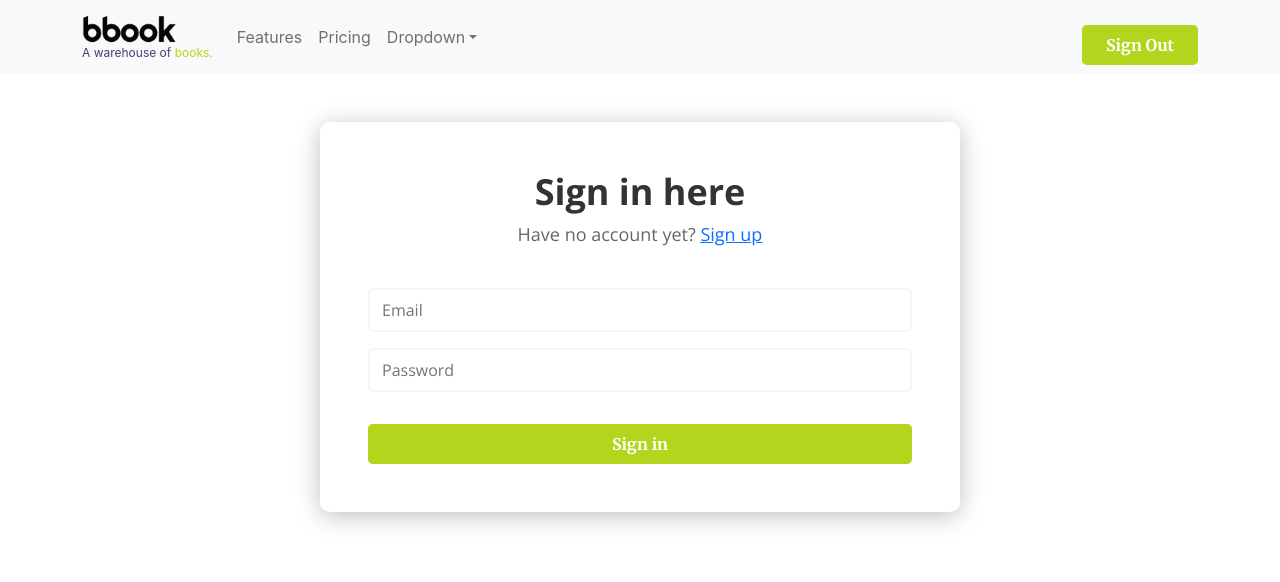
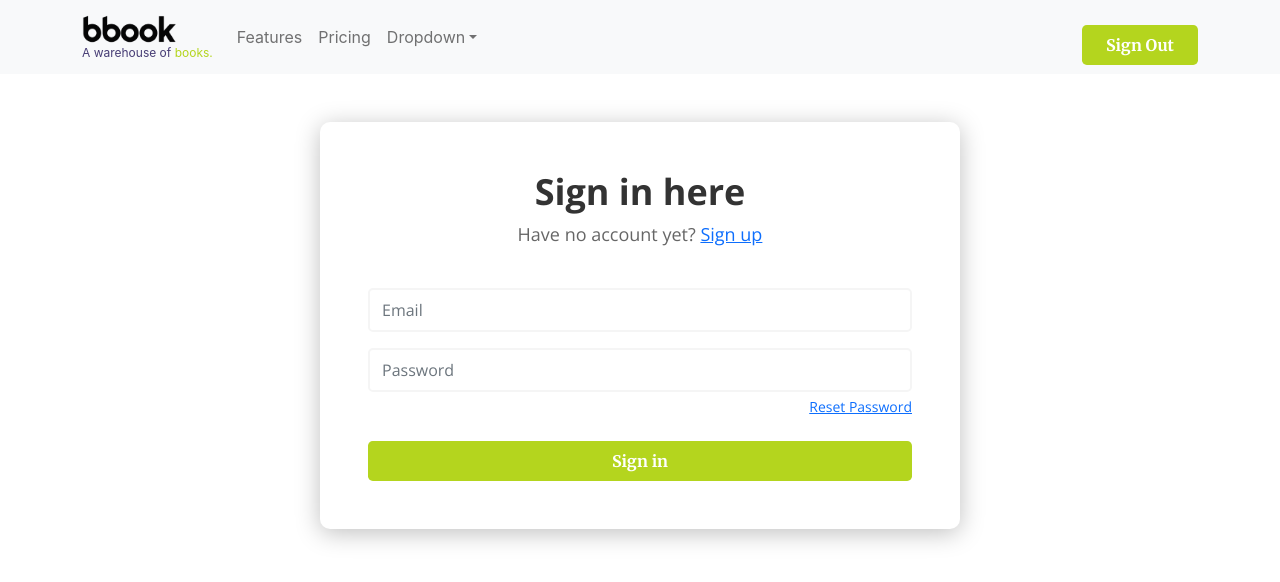
Before and after one commit to azizerorahman/bbook_client-side, a React (Create React App) app: page /sign-in in a window 1280 px wide. Shown: the top 582 px of the page. Built offline with nearby package versions, Linux system fonts and the light colour scheme; no server answers; a web font is replaced by a local one.

Commit message:
signup system added

```diff
--- a/public/index.html
+++ b/public/index.html
@@ -7,10 +7,6 @@
   <meta name="viewport" content="width=device-width, initial-scale=1" />
   <meta name="theme-color" content="#000000" />
   <meta name="description" content="Web site created using create-react-app" />
-
-  <link rel="stylesheet" href="https://cdn.jsdelivr.net/npm/bootstrap@5.1.3/dist/css/bootstrap.min.css"
-    integrity="sha384-1BmE4kWBq78iYhFldvKuhfTAU6auU8tT94WrHftjDbrCEXSU1oBoqyl2QvZ6jIW3" crossorigin="anonymous" />
-
   <!--
       manifest.json provides metadata used when your web app is installed on a
       user's mobile device or desktop. See https://developers.google.com/web/fundamentals/web-app-manifest/
--- a/src/components/SignIn/SignIn.css
+++ b/src/components/SignIn/SignIn.css
@@ -0,0 +1,3 @@
+.reset-button {
+    font-size: 14px;
+}
--- a/src/components/SignIn/SignIn.js
+++ b/src/components/SignIn/SignIn.js
@@ -1,12 +1,17 @@
-import React from 'react';
+import React, { useRef } from 'react';
 import { Button, Form } from 'react-bootstrap';
-import { useSignInWithEmailAndPassword } from 'react-firebase-hooks/auth';
+import { useSendPasswordResetEmail, useSignInWithEmailAndPassword } from 'react-firebase-hooks/auth';
 import { Link, useLocation, useNavigate } from 'react-router-dom';
 import auth from '../../firebase.init';
+import { toast, ToastContainer } from 'react-toastify';
+import 'react-toastify/dist/ReactToastify.css';
+import Loading from '../Loading/Loading';
+import './SignIn.css';
 
 const SignIn = () => {
     const navigate = useNavigate();
     const location = useLocation();
+    const emailRef = useRef('');
 
     const from = location.state?.from?.pathname || "/";
 
@@ -17,8 +22,23 @@ const SignIn = () => {
         error,
     ] = useSignInWithEmailAndPassword(auth);
 
+    const [
+        sendPasswordResetEmail,
+        sending
+    ] = useSendPasswordResetEmail(auth);
+
     if (user) {
         navigate(from, { replace: true });
+    }
+
+    // loading spinner
+    if (loading) {
+        return <Loading></Loading>
+    }
+
+    // display error
+    if (error) {
+        toast.error(error);
     }
 
     // sign in
@@ -30,6 +50,20 @@ const SignIn = () => {
 
         signInWithEmailAndPassword(email, password);
     }
+
+    // reset password
+    const handleResetPassword = async () => {
+        const email = emailRef.current.value;
+
+        if (email) {
+            await sendPasswordResetEmail(email);
+            toast.success(`Email Sent to ${email}!`);
+        }
+        else {
+            toast.error('Please, Enter a Email Address.');
+        }
+    }
+
     return (
         <section className='my-5 d-flex justify-content-center f-opensans'>
             <div className='w-50 p-5 section-box'>
@@ -37,15 +71,18 @@ const SignIn = () => {
                 <p className='text-center gray-color sub-text'>Have no account yet? <Link to='/sign-up'>Sign up</Link></p>
                 <Form onSubmit={handleSignIn} className='pt-4'>
                     <Form.Group className="mb-3" controlId="formBasicEmail">
-                        <Form.Control className='input-field py-2' name="email" type="email" placeholder="Email" required />
+                        <Form.Control className='input-field py-2' ref={emailRef} name="email" type="email" placeholder="Email" required />
                     </Form.Group>
-                    <Form.Group className="mb-3" controlId="formBasicPassword">
+                    <Form.Group className="mb-1" controlId="formBasicPassword">
                         <Form.Control className='input-field py-2' name="password" type="password" placeholder="Password" required />
                     </Form.Group>
-
-                    <Button className='border-0 w-100 py-2 px-4 mt-3 rounded-3 fw-bold f-merriweather secondary-bg button' type='submit'>Sign in</Button>
+                    <div className='d-flex justify-content-end'>
+                        <Button onClick={handleResetPassword} className='border-0 p-0 reset-button' variant="link">Reset Password</Button>
+                    </div>
+                    <Button className='border-0 w-100 py-2 px-4 mt-4 rounded-3 fw-bold f-merriweather secondary-bg button' type='submit'>Sign in</Button>
                 </Form>
             </div>
+            <ToastContainer />
         </section>
     );
 };
--- a/src/components/SignUp/SignUp.js
+++ b/src/components/SignUp/SignUp.js
@@ -17,9 +17,6 @@ const SignUp = () => {
         error,
     ] = useCreateUserWithEmailAndPassword(auth, { sendEmailVerification: true });
 
-    // display error
-
-
     // loading spinner
     if (loading) {
         return <Loading></Loading>
@@ -34,6 +31,7 @@ const SignUp = () => {
 
         createUserWithEmailAndPassword(email, password);
         if (error) {
+            // display error
             toast.error(error);
         }
         else {
@@ -63,9 +61,7 @@ const SignUp = () => {
                     <Button className='border-0 w-100 py-2 px-4 mt-3 rounded-3 fw-bold f-merriweather secondary-bg button' type='submit'>Sign up</Button>
                 </Form>
             </div>
-            <ToastContainer
-                pauseOnFocusLoss={false}
-            ></ToastContainer>
+            <ToastContainer />
         </section>
     );
 };
```
